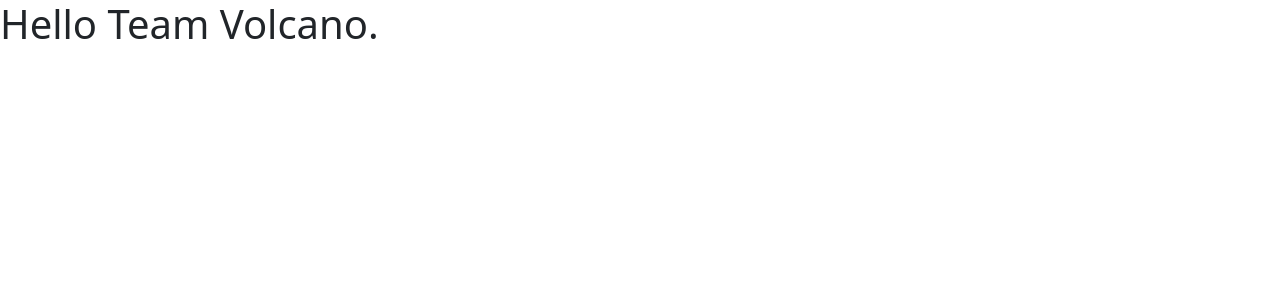
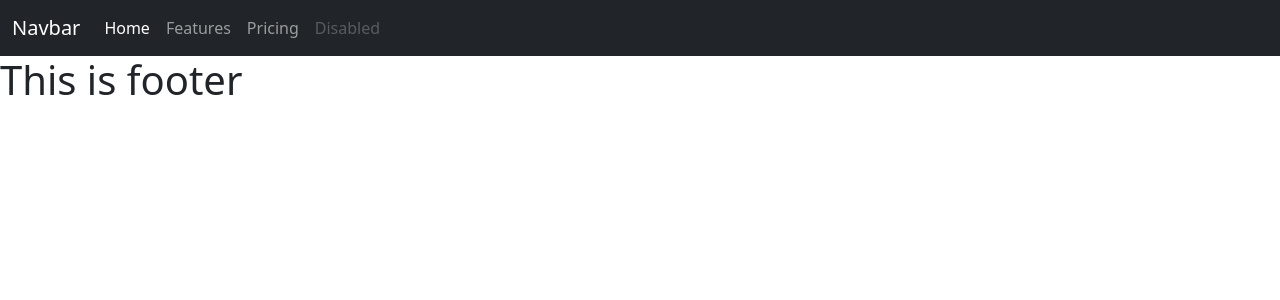
Before and after one commit to JeewHiddala/AF_international-conference-Application-frameworks-ICAF, a React (Vite) app in the folder frontend/: page / in a window 1280 px wide. Shown: the top 300 px of the page. Built offline with nearby package versions, Linux system fonts and the light colour scheme.

Commit message:
Header navBar and Footer added.

```diff
--- a/frontend/package.json
+++ b/frontend/package.json
@@ -13,6 +13,7 @@
   },
   "dependencies": {
     "react": "^17.0.2",
-    "react-dom": "^17.0.2"
+    "react-dom": "^17.0.2",
+    "react-router-dom": "^5.2.0"
   }
 }
--- a/frontend/src/App.js
+++ b/frontend/src/App.js
@@ -1,10 +1,16 @@
 import './App.css';
 import React from 'react';
+import { BrowserRouter as Router} from 'react-router-dom';    //make routes
+import Navbar from './components/navBar/navBar';
+import Footer from './components/footer/footer';
 
 function App(){
     return(
         <div>
-            <h1>Hello Team Volcano.</h1>
+            <Router>
+                <Navbar/>
+                <Footer/>
+            </Router>
         </div>
     );
 }
--- /dev/null
+++ b/frontend/src/components/footer/footer.js
@@ -0,0 +1,11 @@
+import React from "react";
+
+function Footer() {
+    return (
+        <div>
+            <h1>This is footer</h1>
+        </div>
+    );
+}
+
+export default Footer;
--- /dev/null
+++ b/frontend/src/components/navBar/navBar.js
@@ -0,0 +1,44 @@
+//import react and react components
+import React, { Component } from 'react';
+
+class Navbar extends Component {
+    constructor(props) {
+        super(props);
+    }
+
+    render() {   //use to return things when call navbar component.
+        return (
+            <div>
+                <nav className="navbar navbar-expand-lg navbar navbar-dark bg-dark">
+                    <div className="container-fluid">
+                        <a className="navbar-brand" href="#">Navbar</a>
+                        <button className="navbar-toggler" type="button" data-bs-toggle="collapse"
+                                data-bs-target="#navbarNav" aria-controls="navbarNav" aria-expanded="false"
+                                aria-label="Toggle navigation">
+                            <span className="navbar-toggler-icon"></span>
+                        </button>
+                        <div className="collapse navbar-collapse" id="navbarNav">
+                            <ul className="navbar-nav">
+                                <li className="nav-item">
+                                    <a className="nav-link active" aria-current="page" href="#">Home</a>
+                                </li>
+                                <li className="nav-item">
+                                    <a className="nav-link" href="#">Features</a>
+                                </li>
+                                <li className="nav-item">
+                                    <a className="nav-link" href="#">Pricing</a>
+                                </li>
+                                <li className="nav-item">
+                                    <a className="nav-link disabled" href="#" tabIndex="-1"
+                                       aria-disabled="true">Disabled</a>
+                                </li>
+                            </ul>
+                        </div>
+                    </div>
+                </nav>
+            </div>
+        )
+    }
+}
+
+export default Navbar;
```
Also changed, not shown: 3 other files (tests, documents, lock files or other folders).
